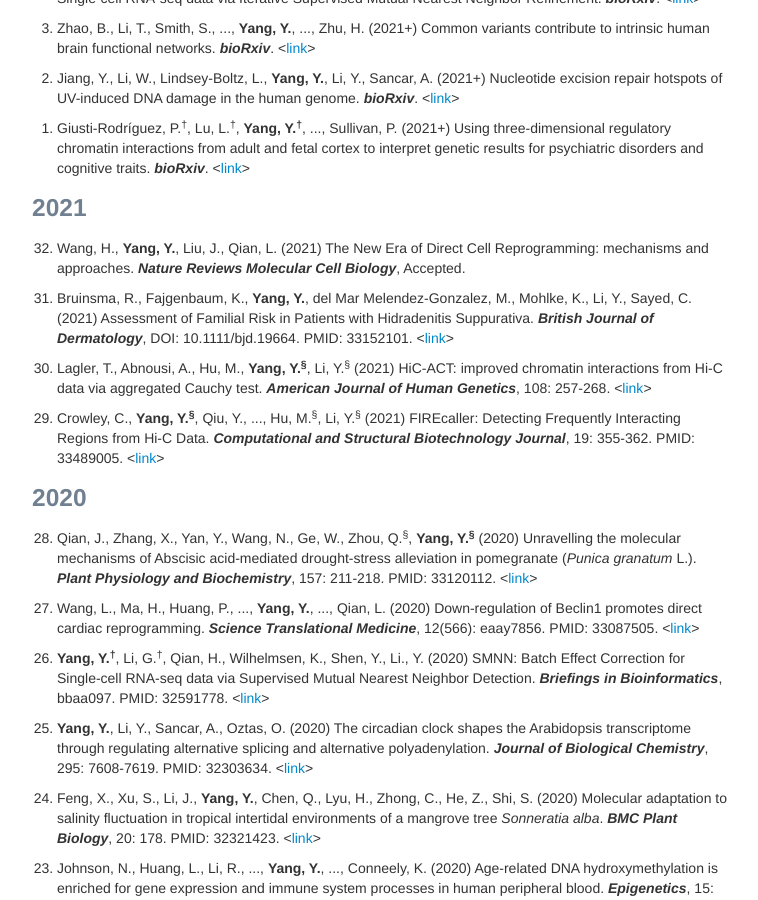
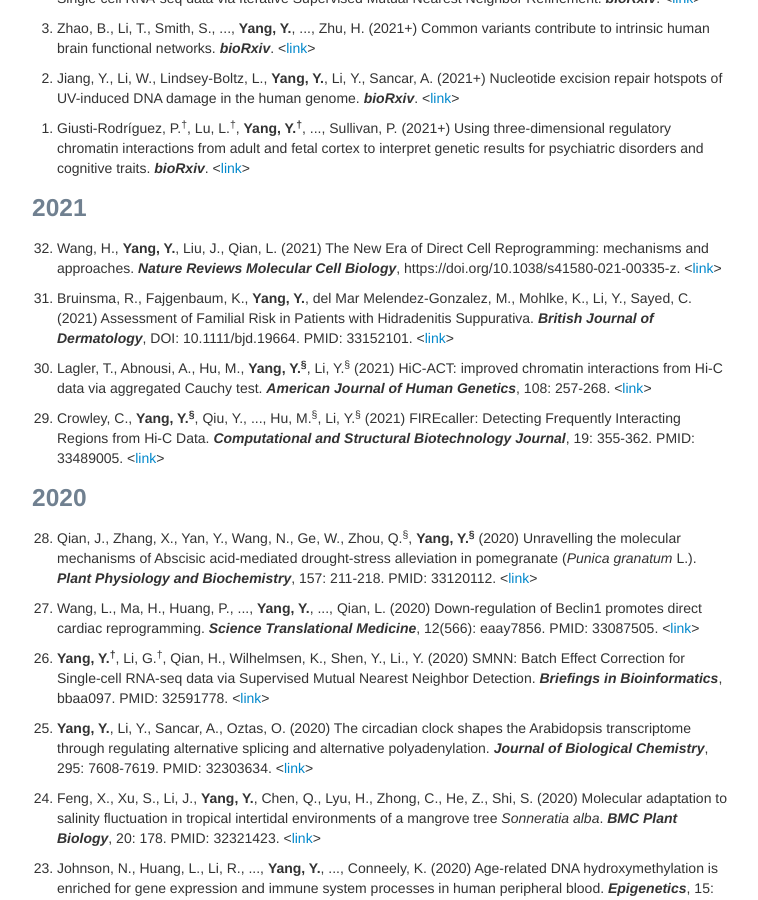
Before and after one commit to yycunc/yycunc.github.io, a Jekyll site: the page built from pages/pubs.md, in a window 1280 px wide and 900 px high, scrolled down 566 px. Shown: the whole window, without its empty margins (258-1016 px from the left). Built offline with Jekyll 4.4.1, drawn with Linux system fonts in a browser that asks for light colours.

Commit message:
Update pubs.md

```diff
--- a/pages/pubs.md
+++ b/pages/pubs.md
@@ -31,7 +31,7 @@ title: Yuchen Yang's publications
 <ol start="1"> <li>Giusti-Rodríguez, P.<sup>&dagger;</sup>, Lu, L.<sup>&dagger;</sup>, <b>Yang, Y.<sup>&dagger;</sup></b>, ..., Sullivan, P. (2021+) Using three-dimensional regulatory chromatin interactions from adult and fetal cortex to interpret genetic results for psychiatric disorders and cognitive traits. <i><b>bioRxiv</b></i>. <<a href="https://www.biorxiv.org/content/10.1101/406330v1.full">link</a>></li></ol>
 
 ### 2021
-<ol start="32"> <li>Wang, H., <b>Yang, Y.</b>, Liu, J., Qian, L. (2021) The New Era of Direct Cell Reprogramming: mechanisms and approaches. <i><b>Nature Reviews Molecular Cell Biology</b></i>, Accepted.</li></ol>
+<ol start="32"> <li>Wang, H., <b>Yang, Y.</b>, Liu, J., Qian, L. (2021) The New Era of Direct Cell Reprogramming: mechanisms and approaches. <i><b>Nature Reviews Molecular Cell Biology</b></i>, https://doi.org/10.1038/s41580-021-00335-z. <<a href="https://www.nature.com/articles/s41580-021-00335-z#citeas">link</a>></li></ol>
 
 <ol start="31"> <li>Bruinsma, R., Fajgenbaum, K., <b>Yang, Y.</b>, del Mar Melendez-Gonzalez, M., Mohlke, K., Li, Y., Sayed, C. (2021) Assessment of Familial Risk in Patients with Hidradenitis Suppurativa. <i><b>British Journal of Dermatology</b></i>, DOI: 10.1111/bjd.19664. PMID: 33152101. <<a href ="https://onlinelibrary.wiley.com/doi/abs/10.1111/bjd.19664?af=R">link</a>></li></ol>
 
```
